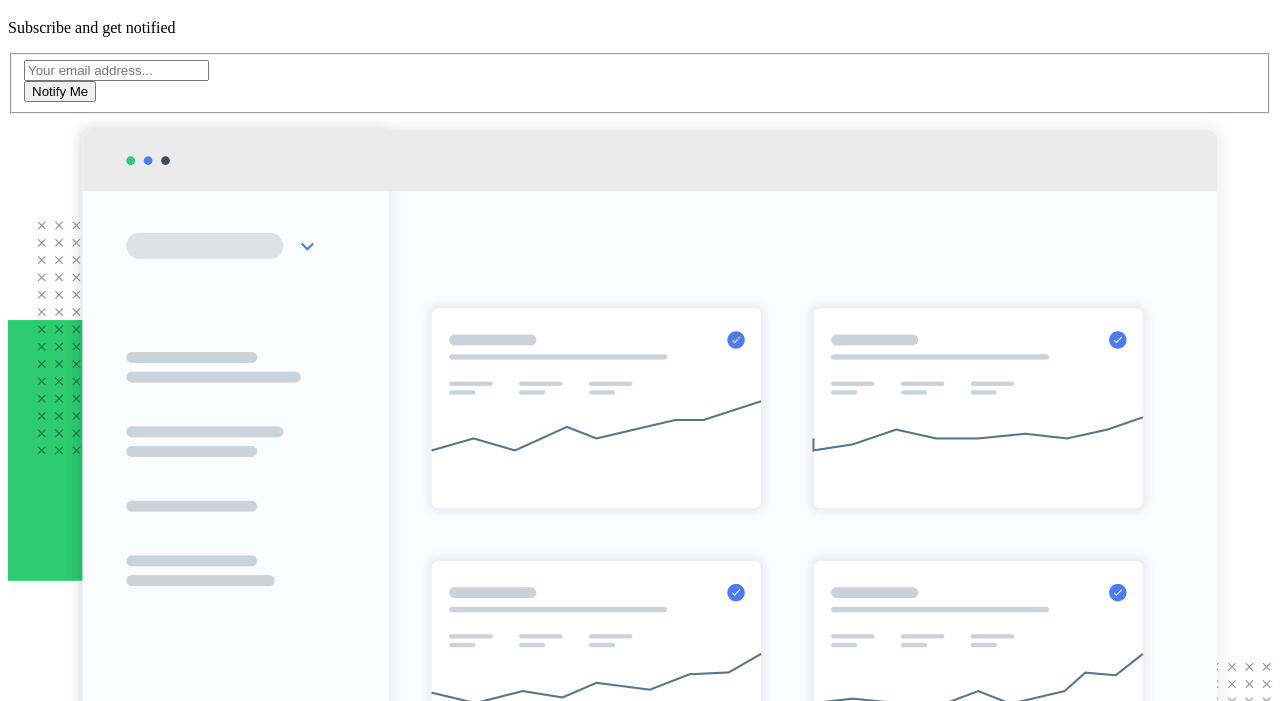
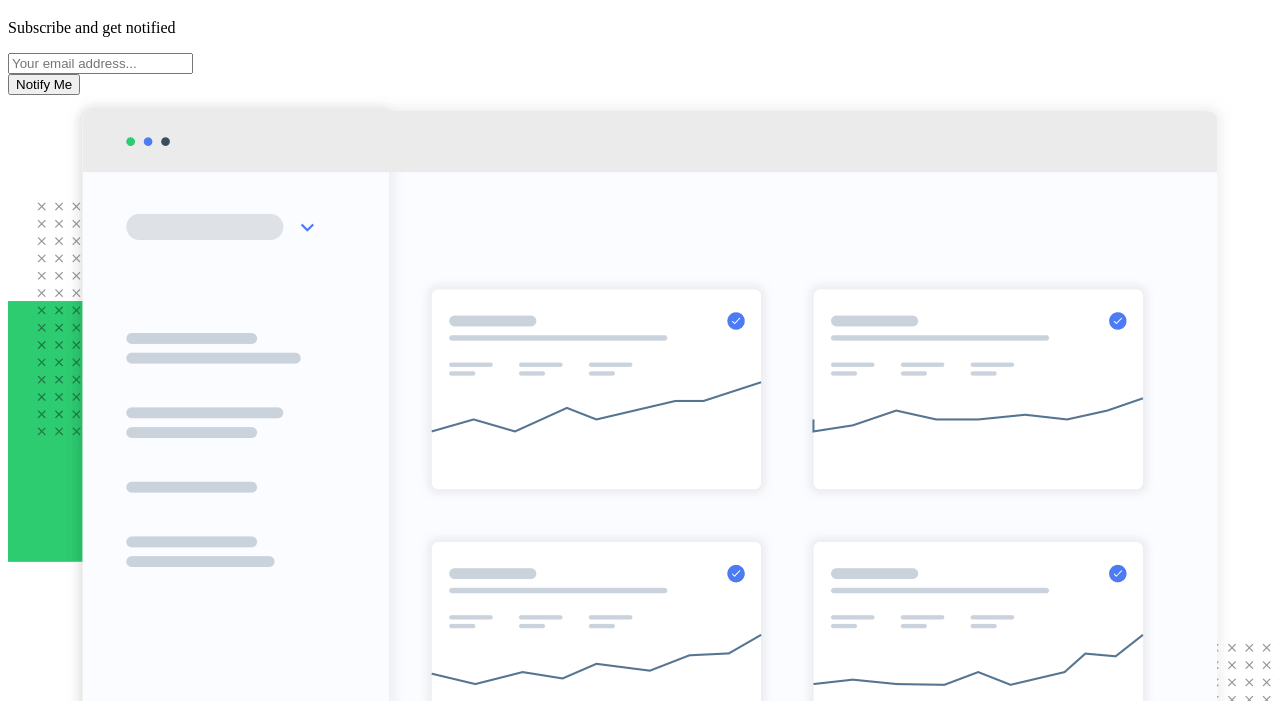
Before and after one commit to dg0397/PING, a website: page src/index.html in a window 1280 px wide. Shown: the part 99-800 px from the top of the page. Drawn offline with Linux system fonts and the light colour scheme.

Commit message:
fixing bugs in google chrome view

```diff
--- a/docs/main-styles.css
+++ b/docs/main-styles.css
@@ -57,11 +57,10 @@ body {
       flex-direction: column;
       justify-content: center;
       width: 100%;
-      padding: 1.5rem;
-      border: none; }
-      .container__main .container__form .container__inputs > * {
+      padding: 1.5rem; }
+      .container__main .container__form .container__inputs .container__input {
         margin-bottom: 1rem; }
-      .container__main .container__form .container__inputs .container__input input[type="email"] {
+        .container__main .container__form .container__inputs .container__input:first-child input[type="email"] {
           width: 100%;
           height: 2.5rem;
           margin-bottom: .5rem;
@@ -78,7 +77,10 @@ body {
           border-radius: 30px;
           box-sizing: border-box;
           box-shadow: none; }
-      .container__main .container__form .container__inputs .container__input button {
+        @media screen and (min-width: 1024px) {
+          .container__main .container__form .container__inputs .container__input:first-child {
+            width: 60%; } }
+        .container__main .container__form .container__inputs .container__input:last-child button {
           width: 100%;
           height: 2.5rem;
           text-align: center;
@@ -93,22 +95,22 @@ body {
           box-shadow: 0 10px 10px rgba(0, 0, 0, 0.1);
           transition: all 0.1s ease-in;
           cursor: pointer; }
-        .container__main .container__form .container__inputs .container__input button:hover {
+          .container__main .container__form .container__inputs .container__input:last-child button:hover {
             background: #7096f5;
             box-shadow: 0 4px 4px rgba(0, 0, 0, 0.2); }
-        .container__main .container__form .container__inputs .container__input button:active {
+          .container__main .container__form .container__inputs .container__input:last-child button:active {
             margin-top: .1rem;
             background: #3268f1; }
         @media screen and (min-width: 1024px) {
+          .container__main .container__form .container__inputs .container__input:last-child {
+            width: 30%; } }
+        @media screen and (min-width: 1024px) {
+          .container__main .container__form .container__inputs .container__input {
+            margin-right: 1rem;
+            margin-bottom: 0; } }
+      @media screen and (min-width: 1024px) {
         .container__main .container__form .container__inputs {
-          flex-direction: row; }
-          .container__main .container__form .container__inputs > * {
-            margin-right: 1rem;
-            margin-bottom: 0; }
-            .container__main .container__form .container__inputs > *:nth-child(1) {
-              width: 60%; }
-            .container__main .container__form .container__inputs > *:nth-child(2) {
-              width: 30%; } }
+          flex-direction: row; } }
   .container__main .container__hero {
     width: 100%; }
     .container__main .container__hero img {
--- a/src/index.html
+++ b/src/index.html
@@ -27,7 +27,7 @@
     <!--FORM-->
     <section class="container__form">
       <form action="#">
-        <fieldset class="container__inputs">
+        <div class="container__inputs">
           <div class="container__input">
             <input type="email" name="email" placeholder="Your email address..." required>
             <div class="alert"></div>
@@ -35,7 +35,7 @@
           <div class="container__input">
             <button class="btn">Notify Me</button>
           </div>
-        </fieldset>
+        </div>
       </form>
     </section>
     <!--HERO-->
--- a/src/styles.scss
+++ b/src/styles.scss
@@ -51,40 +51,33 @@ body{
             justify-content: center;
             width: 100%;
             padding: 1.5rem;
-            border: none;
 
-            & > * {
+            .container__input{
                 margin-bottom: 1rem;
-            }
-            .container__input{
-
+                &:first-child{
                     input[type="email"]{
                         @include input();
                     }
-
+                    @media screen and(min-width:1024px){
+                        width: 60%;
+                    }
+                }
+                &:last-child{
                     button{
                         @include btn($blue, $bg-white, $light-blue, $dark-blue);
+                    }
+                    @media screen and(min-width:1024px){
+                        width: 30%;
+                    }
+                }
+                @media screen and(min-width:1024px){
+                    margin-right: 1rem;
+                    margin-bottom: 0;
                 }
             }
 
             @media screen and(min-width:1024px) {
                 flex-direction: row;
-
-                & > * {
-
-                    margin-right: 1rem;
-                    margin-bottom: 0;
-
-                    &:nth-child(1){
-                        width: 60%;
-                    }
-
-                    &:nth-child(2){
-                        width: 30%;
-                    }
-                }
-
-
             }
         }
     }
```
Also changed, not shown: docs/index.html (+2 -2 lines). Lines whose indentation alone changed are shown as unchanged.
